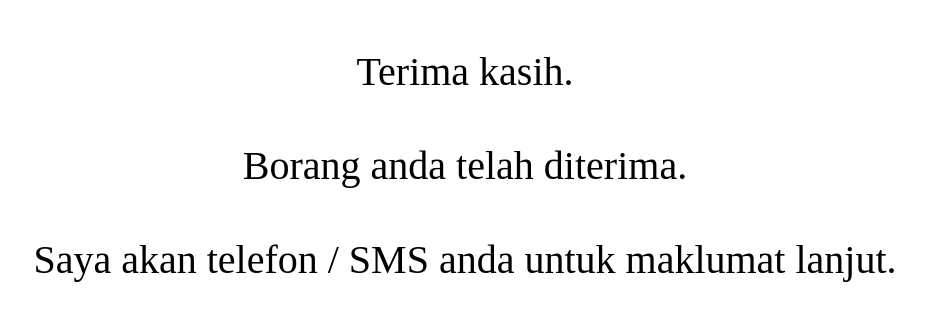
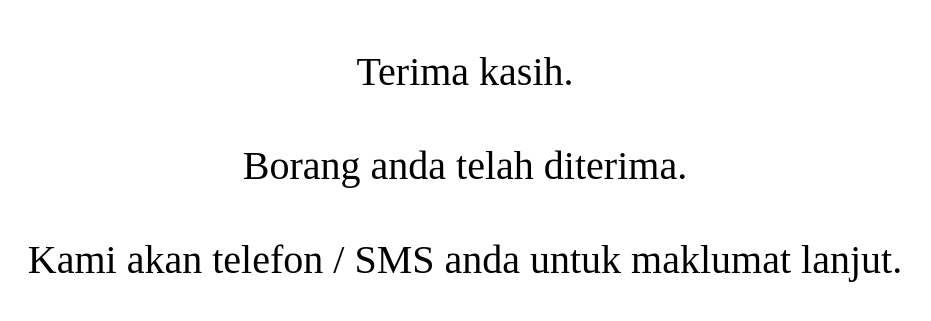
Before and after one commit to takafulis/takafulis.github.io, a Jekyll site: the page terimakasih.html, which Jekyll copies as it is, in a window 1280 px wide. Shown: the top 321 px of the page, without its empty margins (175-1106 px from the left). Built offline with Jekyll 4.4.1, drawn with Linux system fonts in a browser that asks for light colours.

Commit message:
Update terimakasih.html

```diff
--- a/terimakasih.html
+++ b/terimakasih.html
@@ -5,7 +5,7 @@
 <style>.header{margin:0 auto;padding:2em 2em 0;text-align:center;}.header h1{margin:0;font-weight:300;font-size:2.5em;padding-top:0.2em;}</style>
 <body>
 <header class="header">
-<h1>Terima kasih. <br/><br/> Borang anda telah diterima. <br/><br/> Saya akan telefon / SMS anda untuk maklumat lanjut.</h1>
+<h1>Terima kasih. <br/><br/> Borang anda telah diterima. <br/><br/> Kami akan telefon / SMS anda untuk maklumat lanjut.</h1>
 </header><br>
 </body>
 </html>
```
